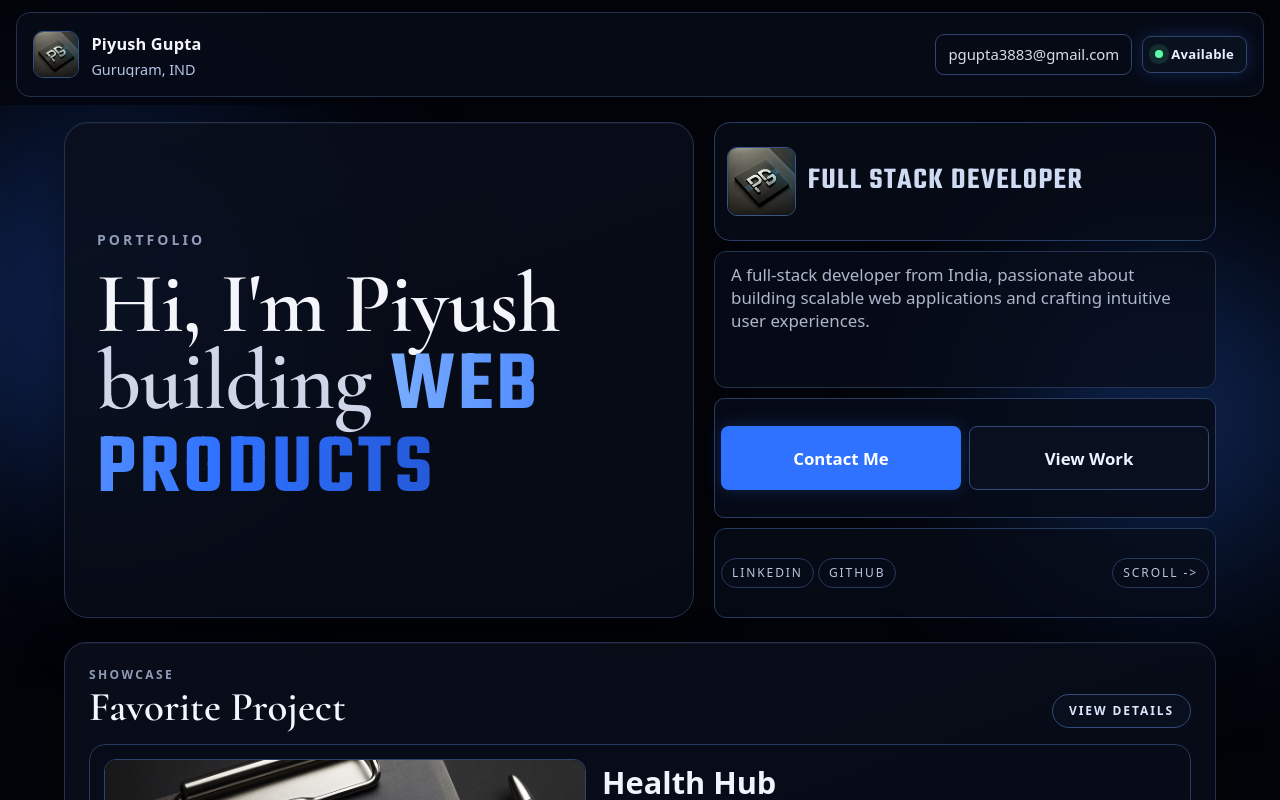
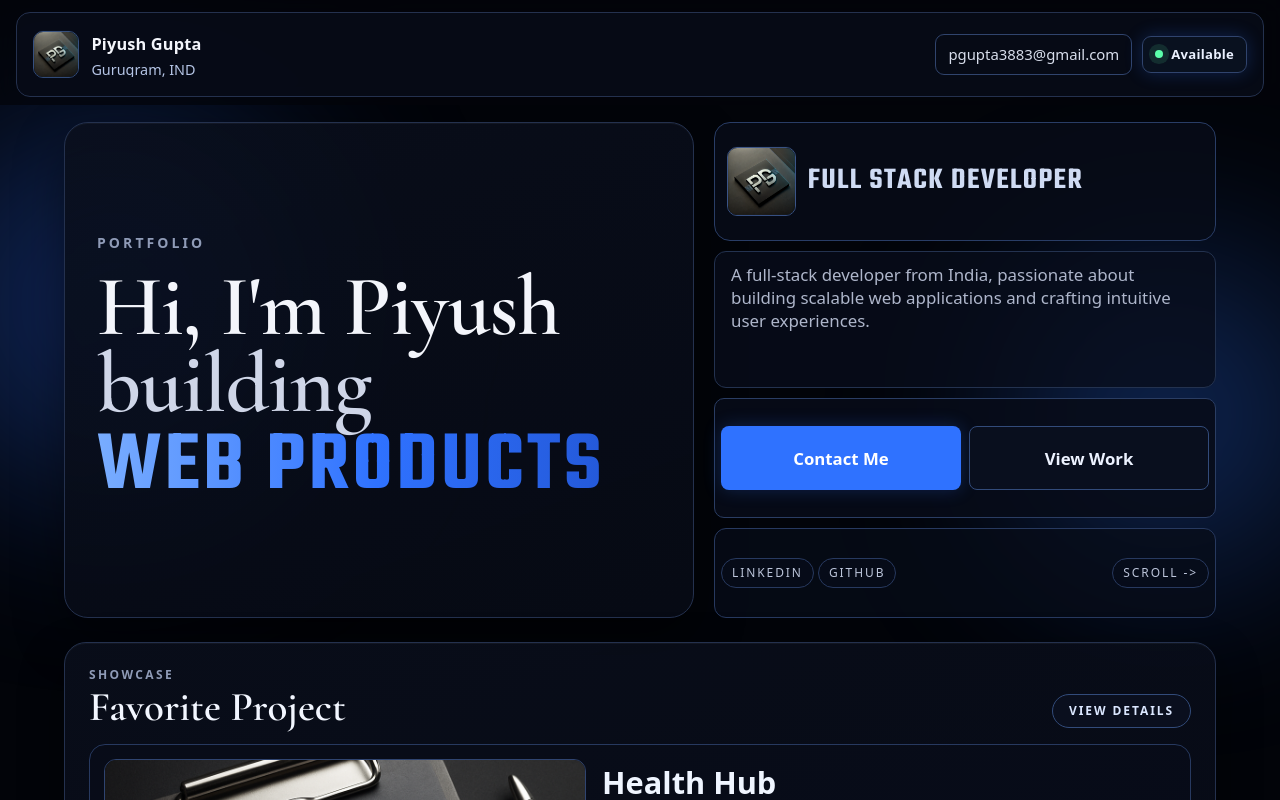
Before and after one commit to PiyushGupta-45/Portfolio, a React (Vite) app in the folder Portfolio/: page / in a window 1280 px wide. Shown: the top 800 px of the page. Built offline with nearby package versions, Linux system fonts and the light colour scheme.

Commit message:
animation added

```diff
--- a/Portfolio/src/App.css
+++ b/Portfolio/src/App.css
@@ -82,6 +82,15 @@
   }
 }
 
+@keyframes raySweepThin {
+  0% {
+    background-position: -220% 0;
+  }
+  100% {
+    background-position: 220% 0;
+  }
+}
+
 .anim-fade-in {
   opacity: 0;
   animation: fadeIn 0.65s ease-out forwards;
@@ -115,6 +124,35 @@
   animation: pulseGlow 3.4s ease-in-out infinite;
 }
 
+.anim-ray-text {
+  position: relative;
+  display: inline-block;
+  background-image: linear-gradient(90deg, #79adff 0%, #2f72ff 55%, #2459d9 100%);
+  background-size: 100% 100%;
+  background-clip: text;
+  -webkit-background-clip: text;
+  color: transparent;
+}
+
+.anim-ray-text::after {
+  content: attr(data-ray);
+  position: absolute;
+  inset: 0;
+  pointer-events: none;
+  color: transparent;
+  background-image: linear-gradient(
+    110deg,
+    rgba(255, 255, 255, 0) 42%,
+    rgba(255, 255, 255, 0.95) 50%,
+    rgba(255, 255, 255, 0) 58%
+  );
+  background-size: 220% 100%;
+  background-position: -220% 0;
+  background-clip: text;
+  -webkit-background-clip: text;
+  animation: raySweepThin 4.2s linear infinite;
+}
+
 .anim-delay-1 {
   animation-delay: 0.1s;
 }
--- a/Portfolio/src/Components/Web/Home.jsx
+++ b/Portfolio/src/Components/Web/Home.jsx
@@ -18,7 +18,7 @@ const Home = () => {
             Hi, I&apos;m Piyush
             <br />
             <span className='text-[#cfd6e8]'>building</span>{' '}
-            <span className='bg-[linear-gradient(90deg,#79adff_0%,#2f72ff_55%,#2459d9_100%)] bg-clip-text font-[Teko] font-semibold uppercase tracking-[0.04em] text-transparent'>
+            <span data-ray='Web Products' className='anim-ray-text font-[Teko] font-semibold uppercase tracking-[0.04em]'>
               Web Products
             </span>
           </h1>
@@ -26,7 +26,7 @@ const Home = () => {
 
         <aside className='grid h-full grid-rows-[1fr_1.15fr_1fr_0.75fr] gap-2.5'>
           <div className='anim-fade-right anim-delay-1 flex h-full min-h-[6.8rem] items-center gap-3 rounded-2xl border border-[#293d66] bg-[rgba(8,13,25,0.82)] px-3 py-2.5'>
-            <img src={logo} alt='profile' className='h-[4.3rem] w-[4.3rem] rounded-[10px] border border-[#3a5488] object-cover' />
+            <img src={logo} alt='profile' className='anim-float h-[4.3rem] w-[4.3rem] rounded-[10px] border border-[#3a5488] object-cover' />
             <p className='m-0 text-[1.9rem] font-semibold uppercase leading-none tracking-[0.045em] text-[#cfdbf3] font-[Teko]'>Full Stack Developer</p>
           </div>
 
```
